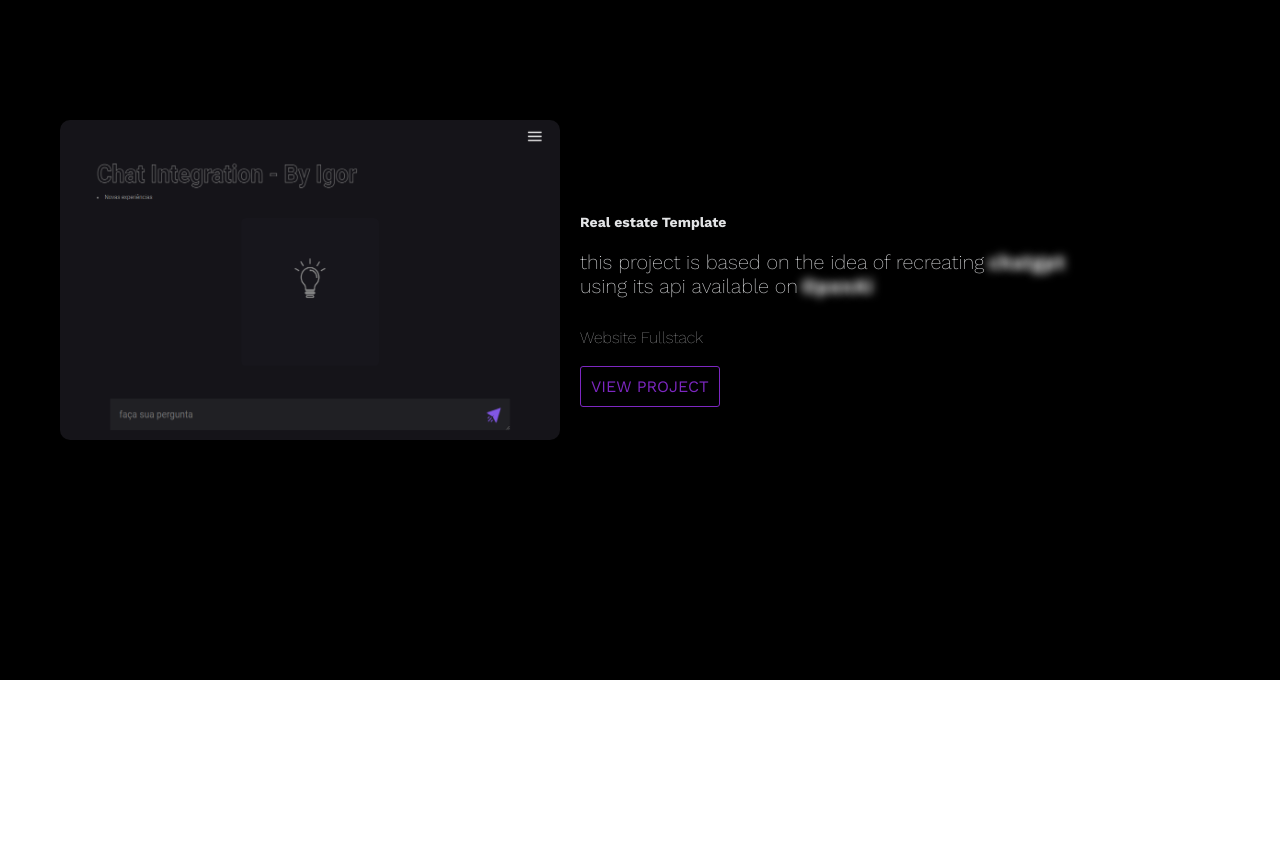
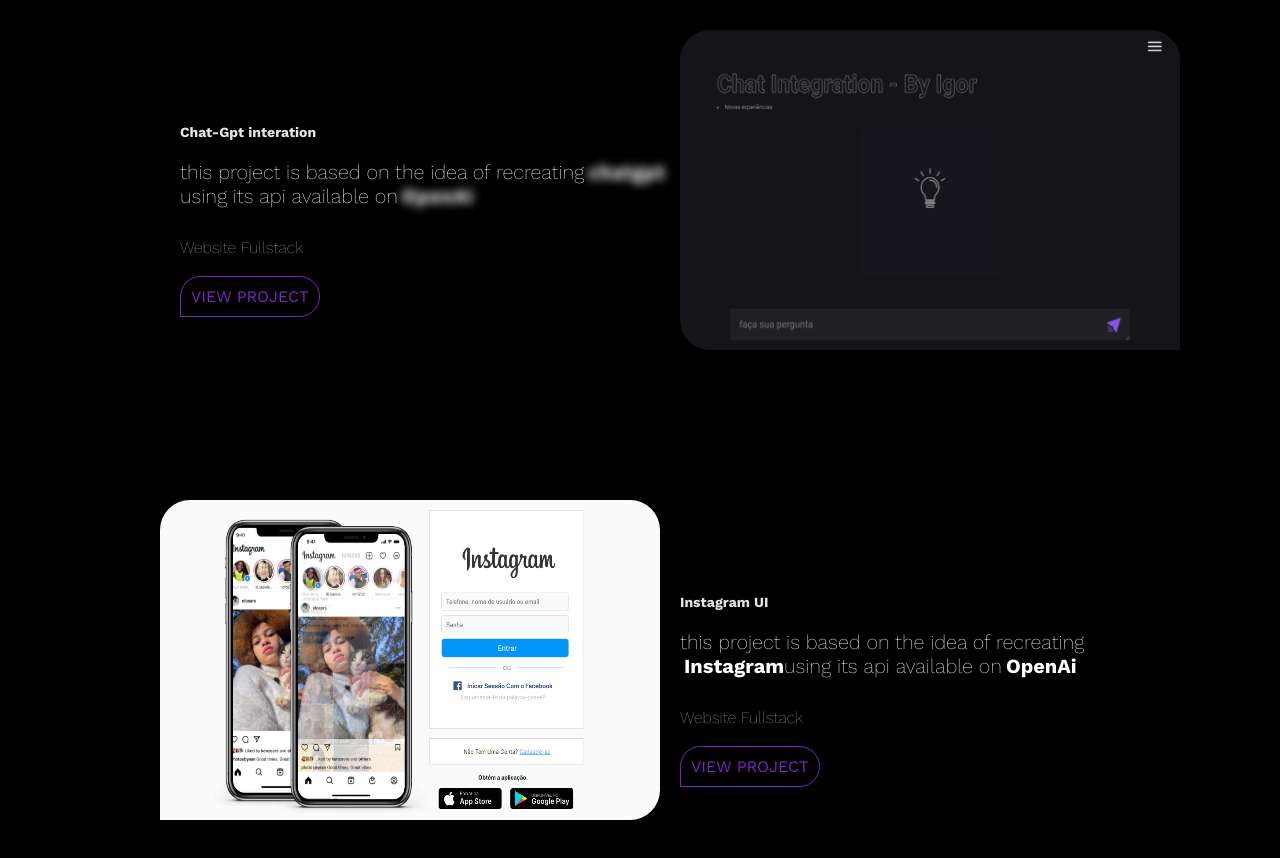
Before and after one commit to Igordevz/portfolio, a React (Vite) app: page / in a window 1280 px wide. Shown: the part 920-1778 px from the top of the page. Before the commit the page ends 1600 px from the top, so only its background shows below. Built offline with nearby package versions, Linux system fonts and the light colour scheme.

Commit message:
created two commit, reutilizar cardtwo

```diff
--- a/src/components/main-two/mainTwo.tsx
+++ b/src/components/main-two/mainTwo.tsx
@@ -1,9 +1,9 @@
-import { CardLeft, Container } from "./style";
+import { CardLeft, Container, Line } from "./style";
 import projectone from "../../assets/project1.png";
 import { useEffect } from "react";
 import SplitType from "split-type";
 import { gsap } from "gsap";
-
+import projectTwo from '../../assets/project2.png'
 export default function MainTwo() {
   useEffect(() => {
 
@@ -49,7 +49,7 @@
       <CardLeft>
         <img src={projectone} alt="" />
         <div className="items">
-          <h1>Real estate Template</h1>
+          <h1>Chat-Gpt interation</h1>
           <h2>
             this project is based on the idea of recreating{" "}
             <strong>
@@ -74,6 +74,37 @@
           </a>
         </div>
       </CardLeft>
+      <CardLeft>
+        <img src={projectTwo} alt="" />
+        <div className="items">
+          <h1>Instagram UI</h1>
+          <h2>
+            this project is based on the idea of recreating{" "}
+
+            <strong>
+              <a href="https://chat.openai.com/" target="_blank" id="gpt">
+               Instagram
+              </a>
+            </strong>{" "}
+
+             using its api available on{" "}
+            <strong>
+              <a href="https://openai.com/" target="_blank" id="openai">
+              OpenAi
+              </a>
+            </strong>
+          </h2>
+          <p>Website Fullstack</p>
+          <a
+            href="https://gpt-project3.netlify.app/"
+            target="_blank"
+            id="github"
+          >
+            VIEW PROJECT
+          </a>
+        </div>
+      </CardLeft>
+    <Line/>
     </Container>
   );
 }
--- a/src/components/main-two/style.ts
+++ b/src/components/main-two/style.ts
@@ -2,9 +2,10 @@
 
 export const Container = styled.div`
   background: #000;
-  height: 100vh;
+  height: 200vh;
   display: flex;
   align-items: center;
+  flex-direction: column;
   width: 100%;
   position: relative;
   .title {
@@ -24,14 +25,24 @@
 `;
 export const CardLeft = styled.div`
   margin-left: 60px;
+  margin-top: 150px;
   border-radius: 25px;
+
+  :nth-child(even){
+    flex-direction: row-reverse;
+  }
   img {
-    border-radius: 10px;
+    border-radius: 30px 30px 30px 0px;
     height: 320px;
     width: 500px;
     cursor: pointer;
   }
-  strong{
+  :nth-child(2){
+    img{
+    border-radius: 30px 30px 0px 30px;
+    }
+  }
+  strong {
     margin-left: 4px;
   }
   display: flex;
@@ -56,44 +67,52 @@
       margin-top: 30px;
       margin-bottom: 30px;
     }
-    .line{
+    .line {
       display: flex;
       width: 0px;
     }
-    a{
-
+    a {
       color: white;
-      .char{
+      text-decoration: none;
+      .char {
         background: none;
         display: flex;
         filter: blur(5px);
-
       }
       position: relative;
     }
 
-    a:hover{
-
-      .char{
+    a:hover {
+      transition: 1s;
+      .char {
         filter: blur(0);
-        background: white;
+        background: #7229E6;
         display: none;
       }
+      color: #7229e6;
     }
 
-  #github{
+    #github {
       border: 1px solid #7d27c1;
       padding: 10px;
       text-decoration: none;
-    border-radius: 3px;
+      border-radius: 30px 30px 30px 0px;
       transition: all.5s;
       color: #7d27c1;
     }
-    #github:hover{
-        background: #7229E6;
-        color: #e3e4e6;
-        border: 1px;
+    #github:hover {
+      color: pink;
+      border: 1px solid pink;
     }
     color: #e3e4e6;
   }
 `;
+
+export const Line = styled.div`
+   position: absolute;
+   bottom: 150px;
+    height: 1px;
+    width: 80%;
+    background: gray;
+
+`
--- a/src/components/main/main.tsx
+++ b/src/components/main/main.tsx
@@ -15,7 +15,7 @@
         <div>
             <ContentMain>
                 <div className="center">
-                    <h1>I’m a designer specialising in <strong>Developer</strong> and <strong>Interaction Design</strong></h1>
+                    <h1>I’m a Programmer specialising in <strong>Design</strong> and <strong>Developer FullStack</strong></h1>
                 </div>
                 <div className="flexivel"  id='setaDown' >
                    <img src={ceta} alt=""/>
```
Also changed, not shown: src/assets/project2.png (added). Lines whose indentation alone changed are shown as unchanged.
